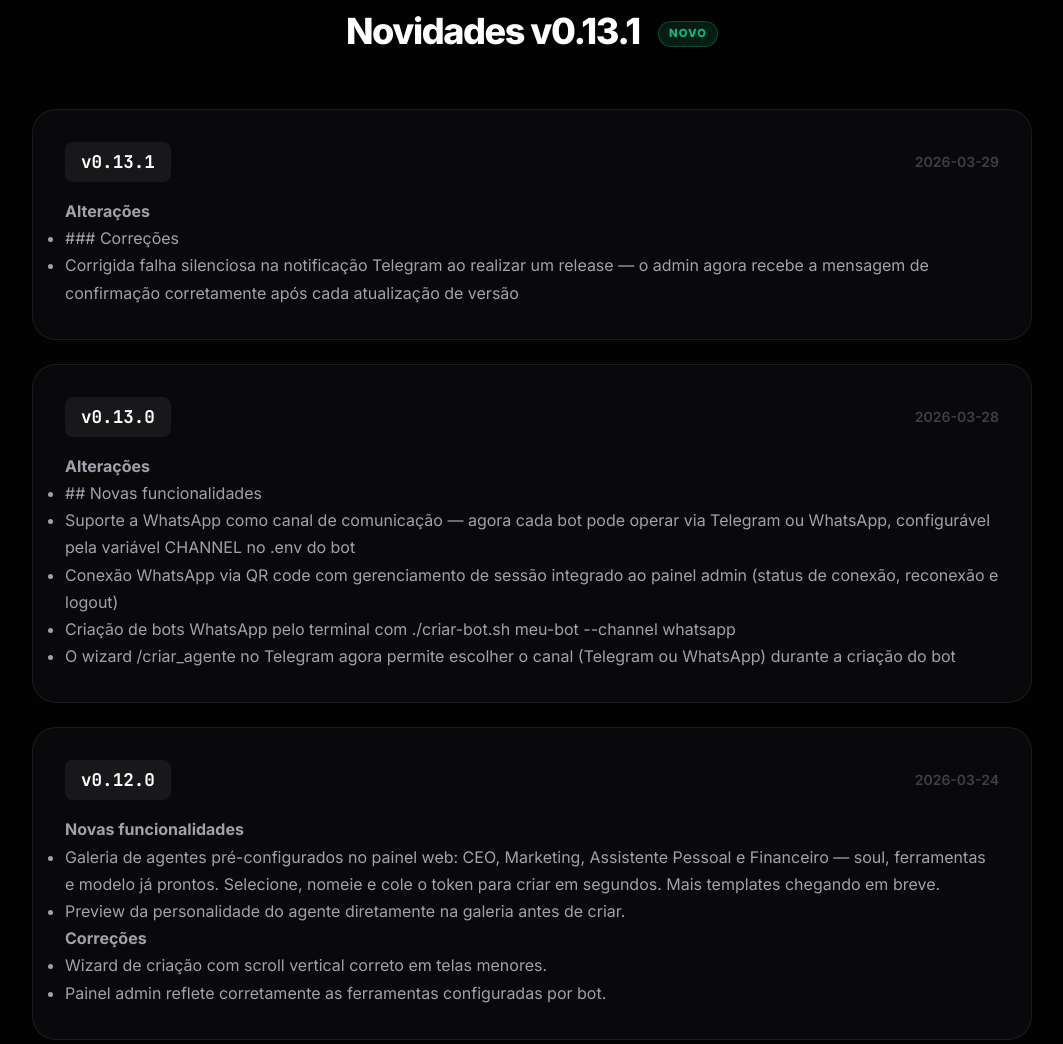
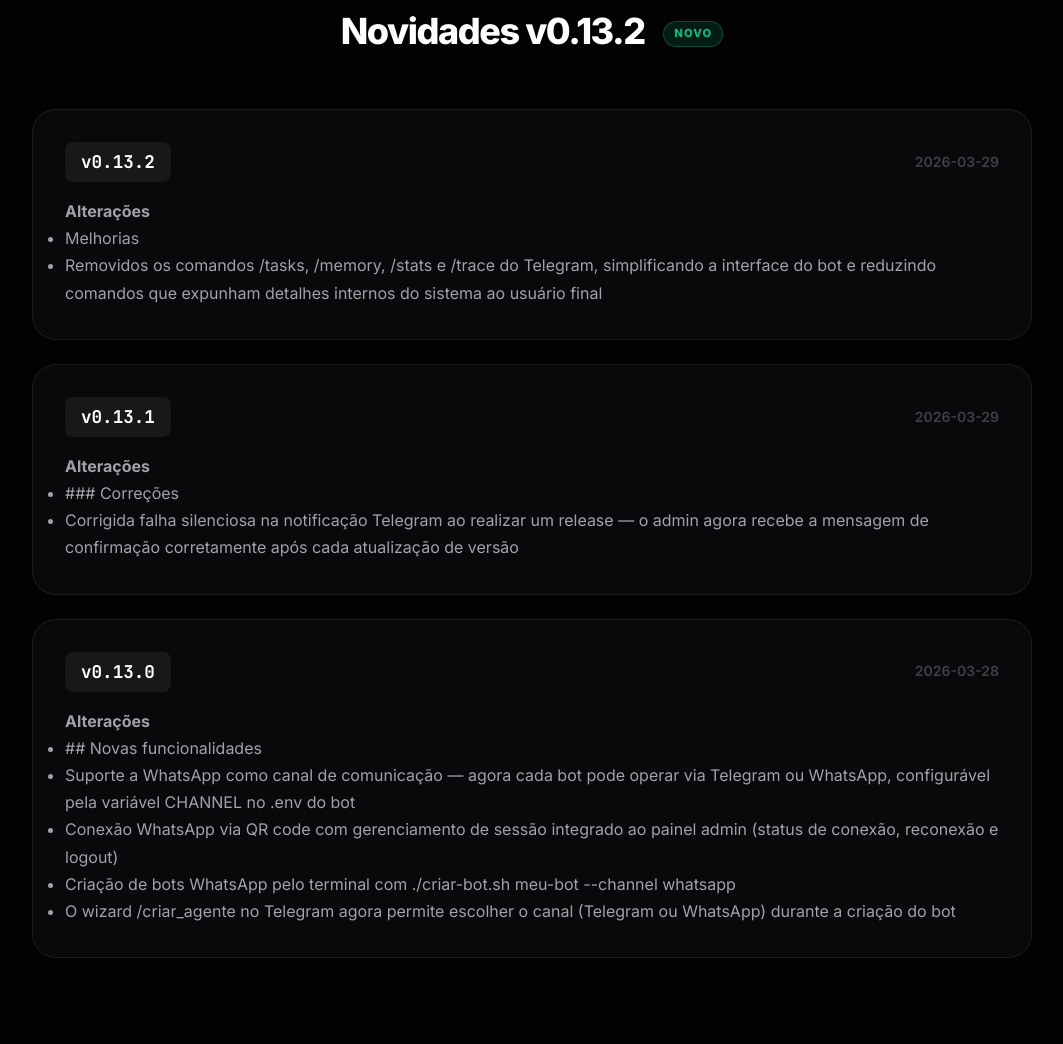
Before and after one commit to alozs/smb-claw, a plain HTML site: page index.html in a window 1280 px wide. Shown: the part 6914-7958 px from the top of the page, without its empty margins (108-1171 px from the left). Drawn offline with nearby package versions, Linux system fonts and the light colour scheme.

Commit message:
release: v0.13.2

```diff
--- a/index.html
+++ b/index.html
@@ -595,10 +595,23 @@
   <!-- Novidades — movido para antes do CTA final -->
   <section id="changelog" class="changelog container">
     <h2 style="text-align: center; font-size: 2.25rem; font-weight: 800; letter-spacing: -0.04em; margin-bottom: 48px; color: var(--white);">
-      Novidades <!-- CHANGELOG_VERSION -->v0.13.1<!-- /CHANGELOG_VERSION --> <span class="cl-badge">Novo</span>
+      Novidades <!-- CHANGELOG_VERSION -->v0.13.2<!-- /CHANGELOG_VERSION --> <span class="cl-badge">Novo</span>
     </h2>
     <!-- CHANGELOG_START -->
                 <div class="cl-entry">
+          <div class="cl-header">
+            <span class="cl-version">v0.13.2</span>
+            <span class="cl-date">2026-03-29</span>
+          </div>
+          <div class="cl-body">
+            <p><strong>Alterações</strong></p>
+            <ul>
+              <li>Melhorias</li>
+              <li>Removidos os comandos /tasks, /memory, /stats e /trace do Telegram, simplificando a interface do bot e reduzindo comandos que expunham detalhes internos do sistema ao usuário final</li>
+            </ul>
+          </div>
+        </div>
+        <div class="cl-entry">
           <div class="cl-header">
             <span class="cl-version">v0.13.1</span>
             <span class="cl-date">2026-03-29</span>
@@ -624,24 +637,6 @@
               <li>Conexão WhatsApp via QR code com gerenciamento de sessão integrado ao painel admin (status de conexão, reconexão e logout)</li>
               <li>Criação de bots WhatsApp pelo terminal com ./criar-bot.sh meu-bot --channel whatsapp</li>
               <li>O wizard /criar_agente no Telegram agora permite escolher o canal (Telegram ou WhatsApp) durante a criação do bot</li>
-            </ul>
-          </div>
-        </div>
-        <div class="cl-entry">
-          <div class="cl-header">
-            <span class="cl-version">v0.12.0</span>
-            <span class="cl-date">2026-03-24</span>
-          </div>
-          <div class="cl-body">
-            <p><strong>Novas funcionalidades</strong></p>
-            <ul>
-              <li>Galeria de agentes pré-configurados no painel web: CEO, Marketing, Assistente Pessoal e Financeiro — soul, ferramentas e modelo já prontos. Selecione, nomeie e cole o token para criar em segundos. Mais templates chegando em breve.</li>
-              <li>Preview da personalidade do agente diretamente na galeria antes de criar.</li>
-            </ul>
-            <p><strong>Correções</strong></p>
-            <ul>
-              <li>Wizard de criação com scroll vertical correto em telas menores.</li>
-              <li>Painel admin reflete corretamente as ferramentas configuradas por bot.</li>
             </ul>
           </div>
         </div>
```
Also changed, not shown: 2 other files.
